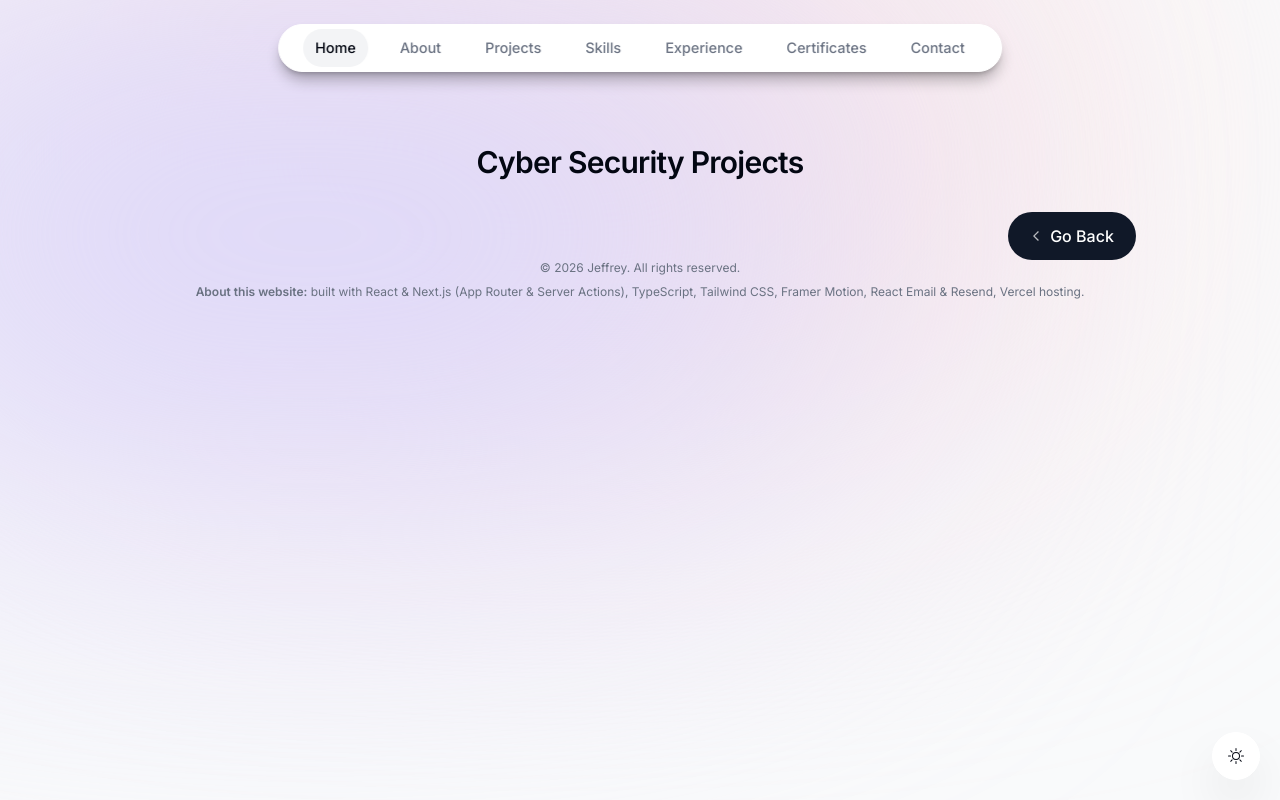
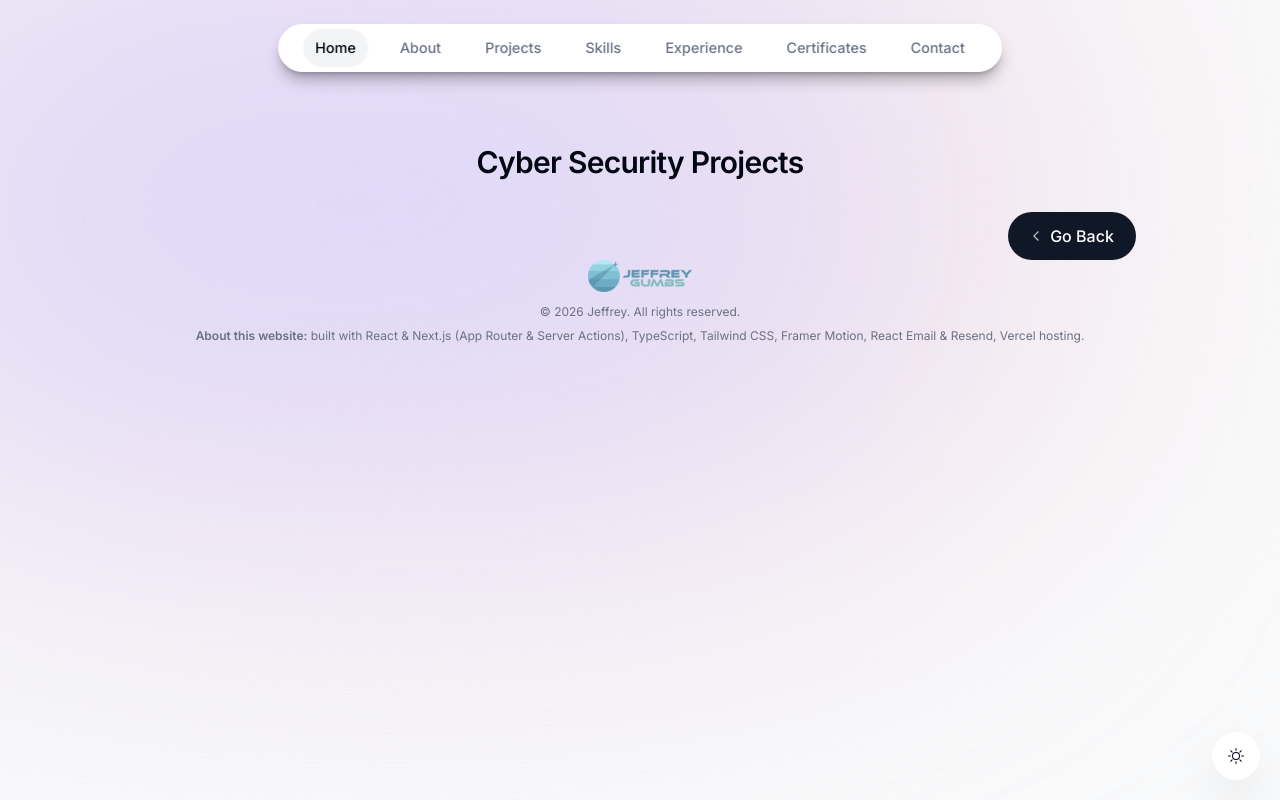
Before and after one commit to jeffreygumbs/protfolio-website, a Next.js app: page /cybersecurity-projects in a window 1280 px wide. Built offline with nearby package versions, Linux system fonts and the light colour scheme.

Commit message:
drifting blob animation + logo in footer

```diff
--- a/app/globals.css
+++ b/app/globals.css
@@ -11,3 +11,28 @@ html.dark {
 .borderBlack {
     @apply border border-black/10;
 }
+
+@keyframes blob-drift-1 {
+    0%, 100% { transform: translate(0, 0) scale(1); }
+    33% { transform: translate(-6rem, 4rem) scale(1.1); }
+    66% { transform: translate(4rem, -3rem) scale(0.95); }
+}
+
+@keyframes blob-drift-2 {
+    0%, 100% { transform: translate(0, 0) scale(1); }
+    50% { transform: translate(7rem, -5rem) scale(1.08); }
+}
+
+.animate-blob-1 {
+    animation: blob-drift-1 22s ease-in-out infinite;
+}
+
+.animate-blob-2 {
+    animation: blob-drift-2 26s ease-in-out infinite;
+}
+
+@media (prefers-reduced-motion: reduce) {
+    .animate-blob-1, .animate-blob-2 {
+        animation: none;
+    }
+}
--- a/app/layout.tsx
+++ b/app/layout.tsx
@@ -36,8 +36,8 @@ export default function RootLayout({
     <html lang="en" className='scroll-smooth!' suppressHydrationWarning>
       <body suppressHydrationWarning className={`${inter.className} bg-gray-50 dark:bg-gray-900 text-gray-950 dark:text-gray-50 dark:text-opacity-90 relative pt-28 sm:pt-36`}>
         <SiteChrome>
-        <div className='bg-[#fbe2e3] dark:bg-[#946363] absolute -top-24 -z-10 right-44 h-125 w-125 rounded-full blur-[10rem] sm:w-275'></div>
-        <div className='bg-[#dbd7fb] dark:bg-[#676394] absolute -top-4 -z-10 -left-140 h-125 w-200 rounded-full blur-[10rem] sm:w-275 md:-left-132 lg:-left-112 xl:-left-60 2xl:-left-20'></div>
+        <div className='animate-blob-1 bg-[#fbe2e3] dark:bg-[#946363] absolute -top-24 -z-10 right-44 h-125 w-125 rounded-full blur-[10rem] sm:w-275'></div>
+        <div className='animate-blob-2 bg-[#dbd7fb] dark:bg-[#676394] absolute -top-4 -z-10 -left-140 h-125 w-200 rounded-full blur-[10rem] sm:w-275 md:-left-132 lg:-left-112 xl:-left-60 2xl:-left-20'></div>
         </SiteChrome>
         <ThemeContextProvider>
         <ActiveSectionContextProvider>
--- a/components/footer.tsx
+++ b/components/footer.tsx
@@ -1,8 +1,19 @@
 import React from "react";
+import Image from "next/image";
+import logo from "@/public/logo.png";
 
 export default function Footer() {
+  const logoW = 160;
+  const logoH = 49;
   return (
     <footer className="mb-10 px-4 text-center text-gray-500">
+      <Image
+        src={logo}
+        alt="Jeffrey Gumbs"
+        width={logoW}
+        height={logoH}
+        className="mx-auto mb-3 h-8 w-auto opacity-80 dark:invert-0"
+      />
       <small className="mb-2 block text-xs">
         &copy; {new Date().getFullYear()} Jeffrey. All rights reserved.
       </small>
```
